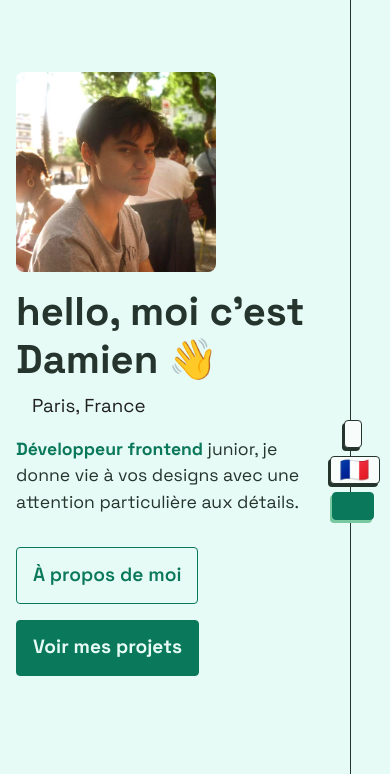
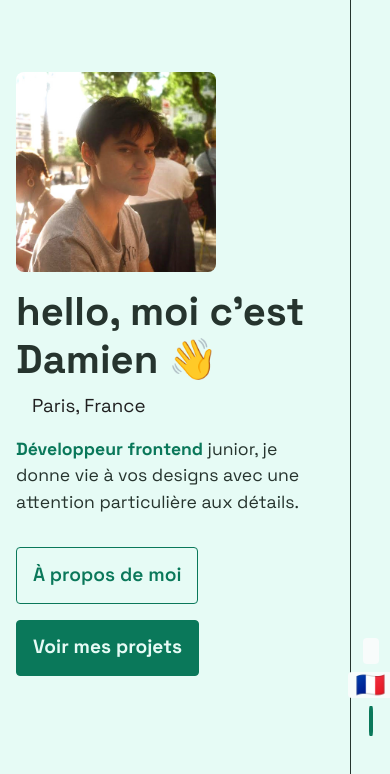
Before and after one commit to GDami/portfolio, a React (Vite) app: page / in a window 390 px wide. Shown: the top 774 px of the page. Built offline with nearby package versions, Linux system fonts and the light colour scheme; some icons are missing.

Commit message:
mobile header

```diff
--- a/src/components/header/Header.css
+++ b/src/components/header/Header.css
@@ -92,8 +92,6 @@
 #header nav a:hover, #header nav a:hover i {
     font-weight: bold;
 }
-
-
 
 #header nav a.resume-link {
     padding-inline: var(--spacing-common);
@@ -204,7 +202,7 @@ a, a:visited {
         /* padding: 0;
         gap: 0; */
         flex-direction: column;
-
+        justify-content: space-around;
     }
 
     #header nav #header-title {
@@ -217,7 +215,7 @@ a, a:visited {
     }
 
     #header nav .header-buttons {
-        position:inherit;
+        position:initial;
         flex-direction: column;
     }
 
@@ -229,6 +227,10 @@ a, a:visited {
         align-items: center;
     }
 
+    #header nav a:hover:not(.resume-link):not(#dark-toggle):not(#language-toggle) {
+        transform: none;
+    }
+
     #header nav a span {
         display: none;
     }
@@ -238,11 +240,24 @@ a, a:visited {
         font-size: 1.5rem;
     }
 
-    #header nav #dark-toggle {
-        width: 1.5rem;
+    #header nav a:hover, #header nav a:hover i {
+        font-weight: normal;
     }
 
-    #header nav #dark-toggle, #header nav a.resume-link {
-        margin-right: 4px;
+    #header nav #dark-toggle, #header nav a.resume-link, #header nav #language-toggle {
+        padding: auto;
+        width: auto;
+        border: none;
+        box-shadow: none;
+        font-size: 1.5rem;
+    }
+
+    #dark-toggle:active, .resume-link:active, #language-toggle:active {
+        transform: none;
+    }
+
+    #header nav #dark-toggle {
+        padding: 2px;
+        border-radius: 20%;
     }
 }
```
Also changed, not shown: src/components/header/Header.tsx (indentation only).
